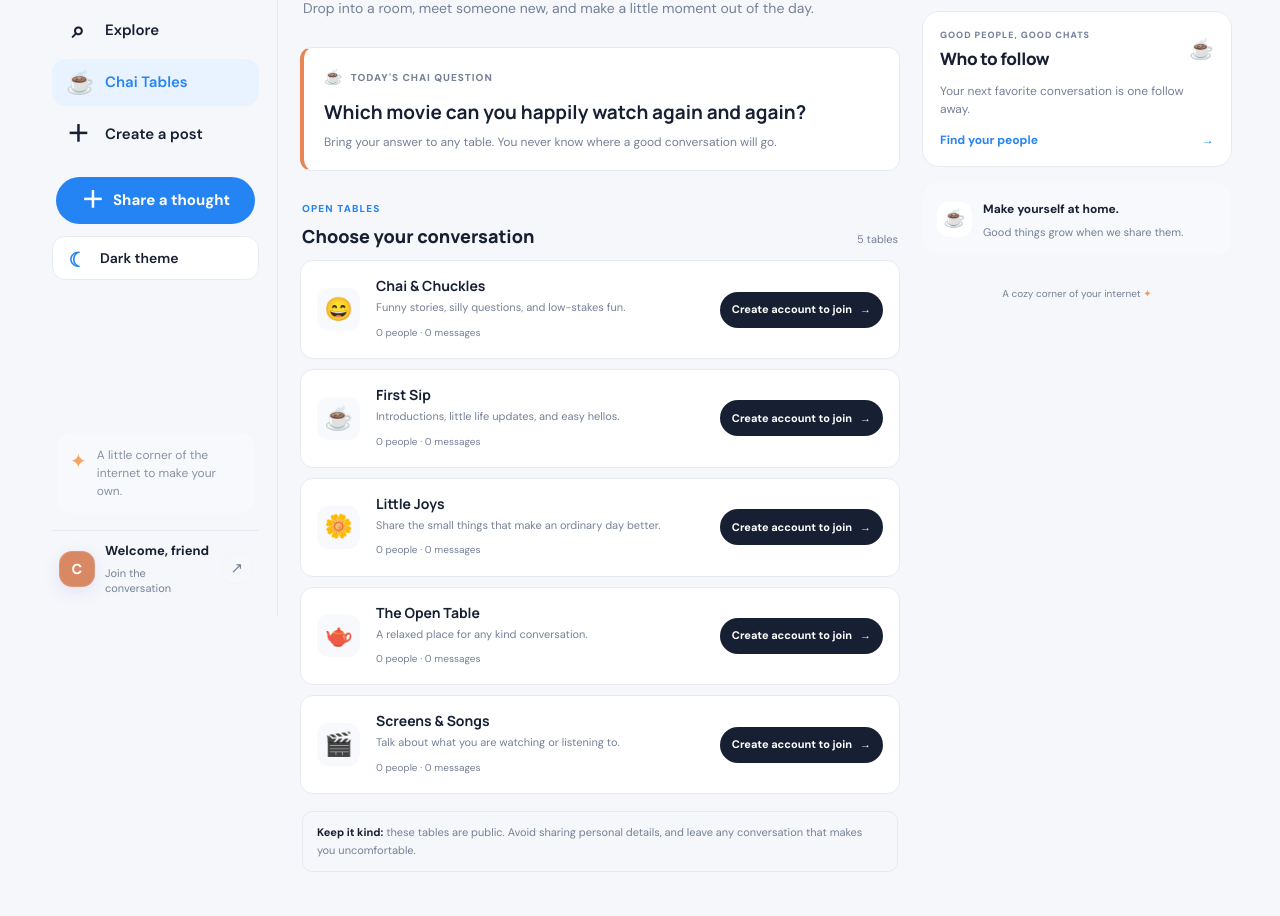
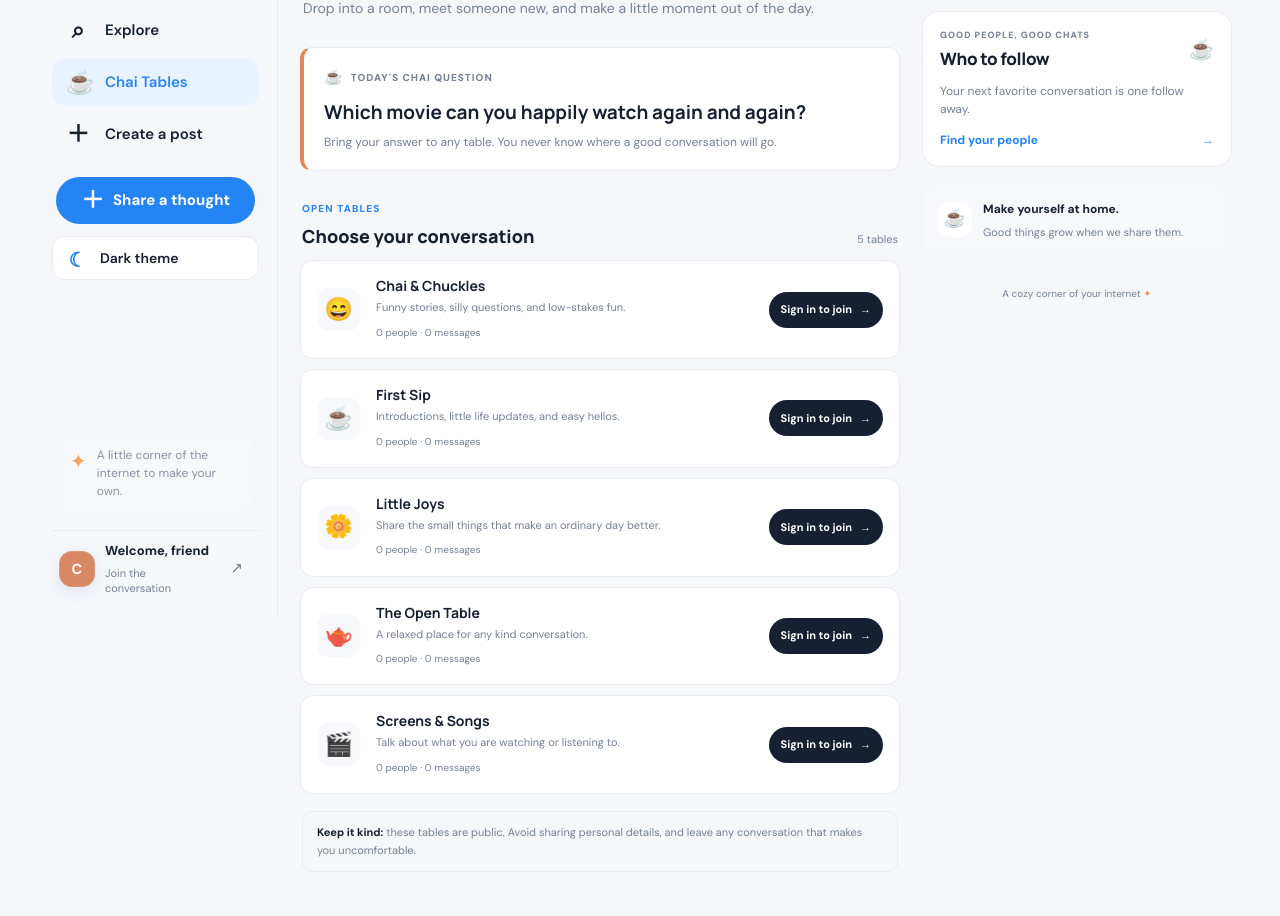
Before and after one commit to AjeetRawat2/MyDjangoTweet, a Django app: page /chai/ in a window 1280 px wide. Shown: the part 183-1099 px from the top of the page. Run offline with Django 5.2, Linux system fonts and the light colour scheme; data comes from the database, SQL or seed files in the repository; data that the repository does not hold is empty.

Commit message:
Revert guest UI changes

```diff
--- a/tweet/templates/chai_tables.html
+++ b/tweet/templates/chai_tables.html
@@ -18,7 +18,7 @@
     <article class="chai-room-card">
       <span class="chai-room-icon" aria-hidden="true">{{ room.emoji }}</span>
       <div class="chai-room-card-copy"><h3>{{ room.name }}</h3><p>{{ room.description }}</p><span>{{ room.people_count }} {% if room.people_count == 1 %}person{% else %}people{% endif %} · {{ room.message_count }} {% if room.message_count == 1 %}message{% else %}messages{% endif %}</span></div>
-      {% if user.is_authenticated %}<a class="chai-enter-button" href="{% url 'chai_table' room.slug %}">Join table <span>→</span></a>{% else %}<a class="chai-enter-button" href="{% url 'register' %}">Create account to join <span>→</span></a>{% endif %}
+      {% if user.is_authenticated %}<a class="chai-enter-button" href="{% url 'chai_table' room.slug %}">Join table <span>→</span></a>{% else %}<a class="chai-enter-button" href="{% url 'login' %}">Sign in to join <span>→</span></a>{% endif %}
     </article>
   {% empty %}
     <div class="chai-empty"><h3>We’re setting the table.</h3><p>Check back soon for a new conversation.</p></div>
```
